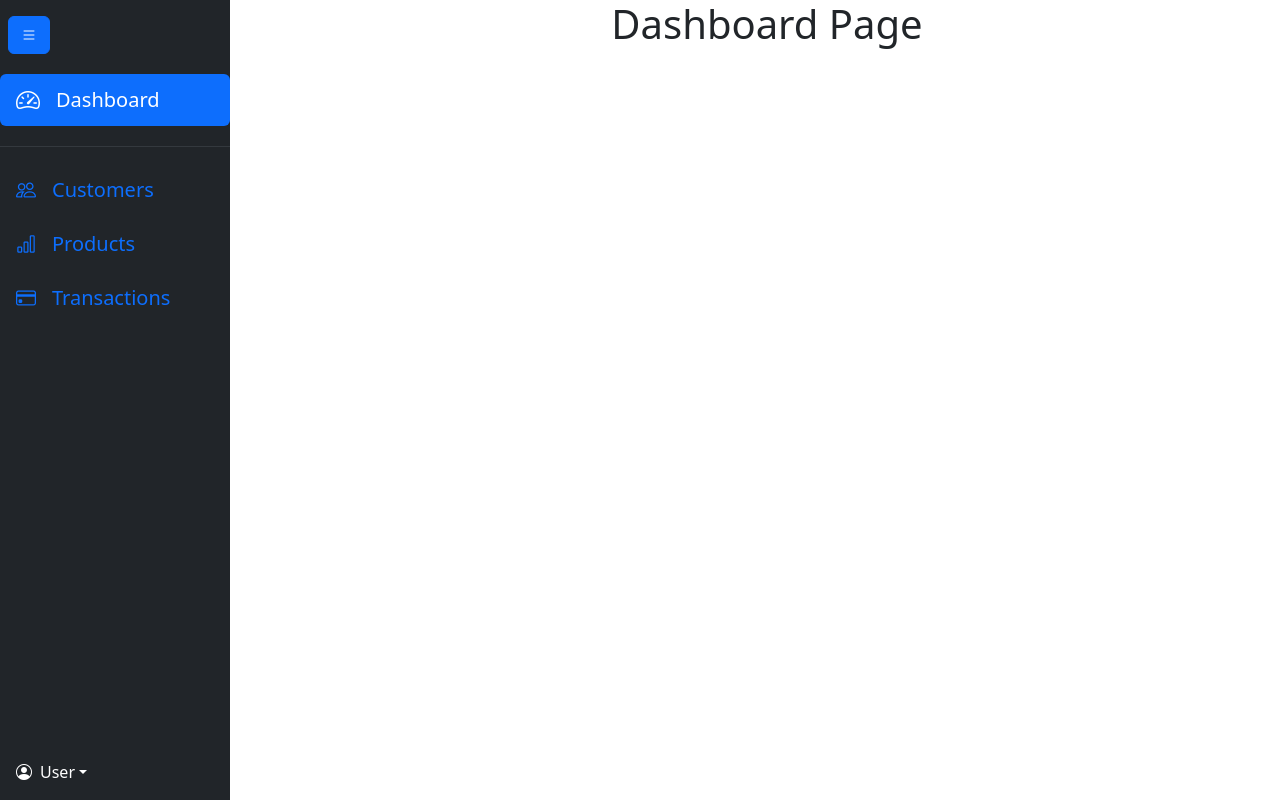
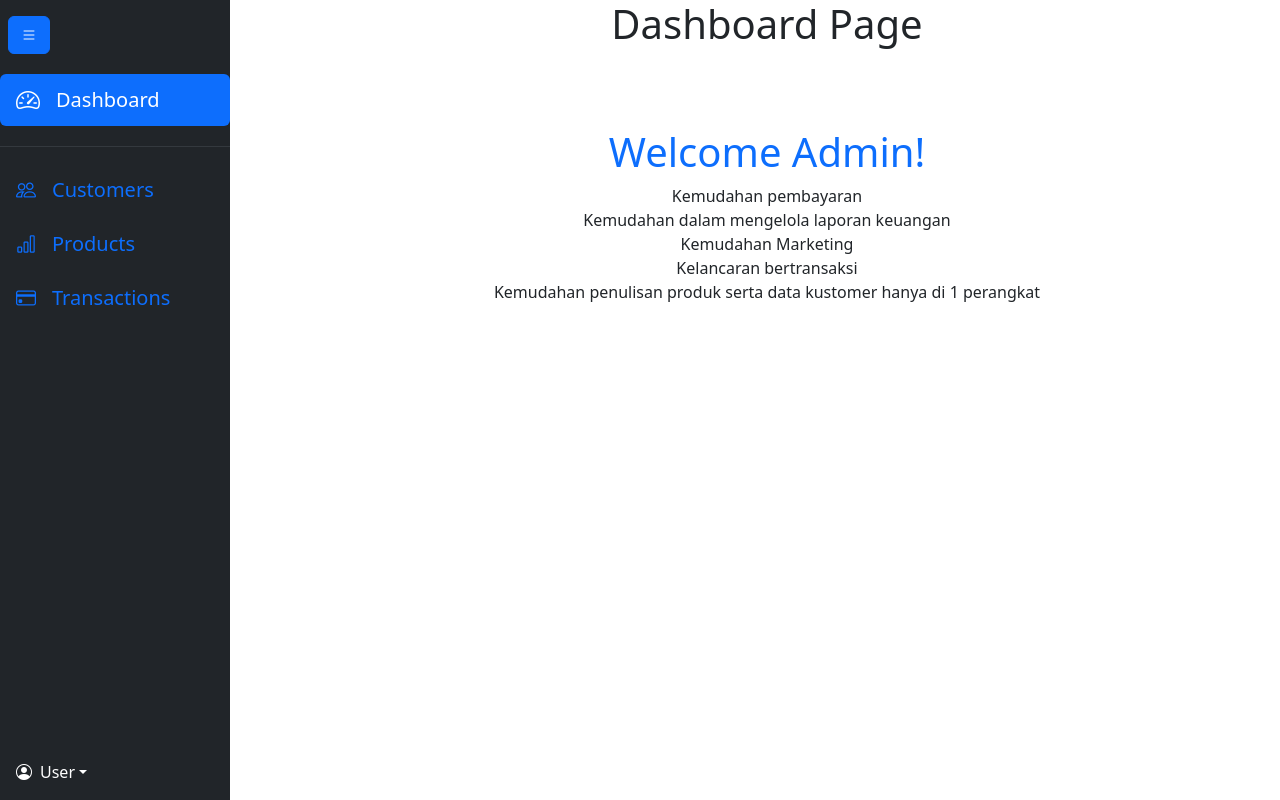
Before and after one commit to jonfry1175/vitest, a React (Vite) app: page / in a window 1280 px wide. Built offline with nearby package versions, Linux system fonts and the light colour scheme; sample sign-in values are in the browser's storage.

Commit message:
update dashboard

```diff
--- a/src/pages/dashboard/DashboardPage.jsx
+++ b/src/pages/dashboard/DashboardPage.jsx
@@ -10,10 +10,23 @@ const DashboardPage = () => {
           <Sidebar />
         </div>
         <div className="col">
-          <div className="text-center">
+          <div>
+            <div className="text-center display-2 margin: 1rem margin-bottom: 5rem">
             <h1>Dashboard Page</h1>
-
-
+            </div>
+            <br/>
+            <br/>
+            <br/>
+            <div className='text-center'>
+            <h1 className='text-primary'>Welcome Admin!</h1>
+            <ul className='list-unstyled text-left'>
+              <li>Kemudahan pembayaran</li>
+              <li>Kemudahan dalam mengelola laporan keuangan</li>
+              <li>Kemudahan Marketing</li>
+              <li>Kelancaran bertransaksi</li>
+              <li>Kemudahan penulisan produk serta data kustomer hanya di 1 perangkat</li>
+            </ul>
+            </div>
           </div>
         </div>
       </div>
```
Also changed, not shown: 1 other file (tests, documents, lock files or other folders).
